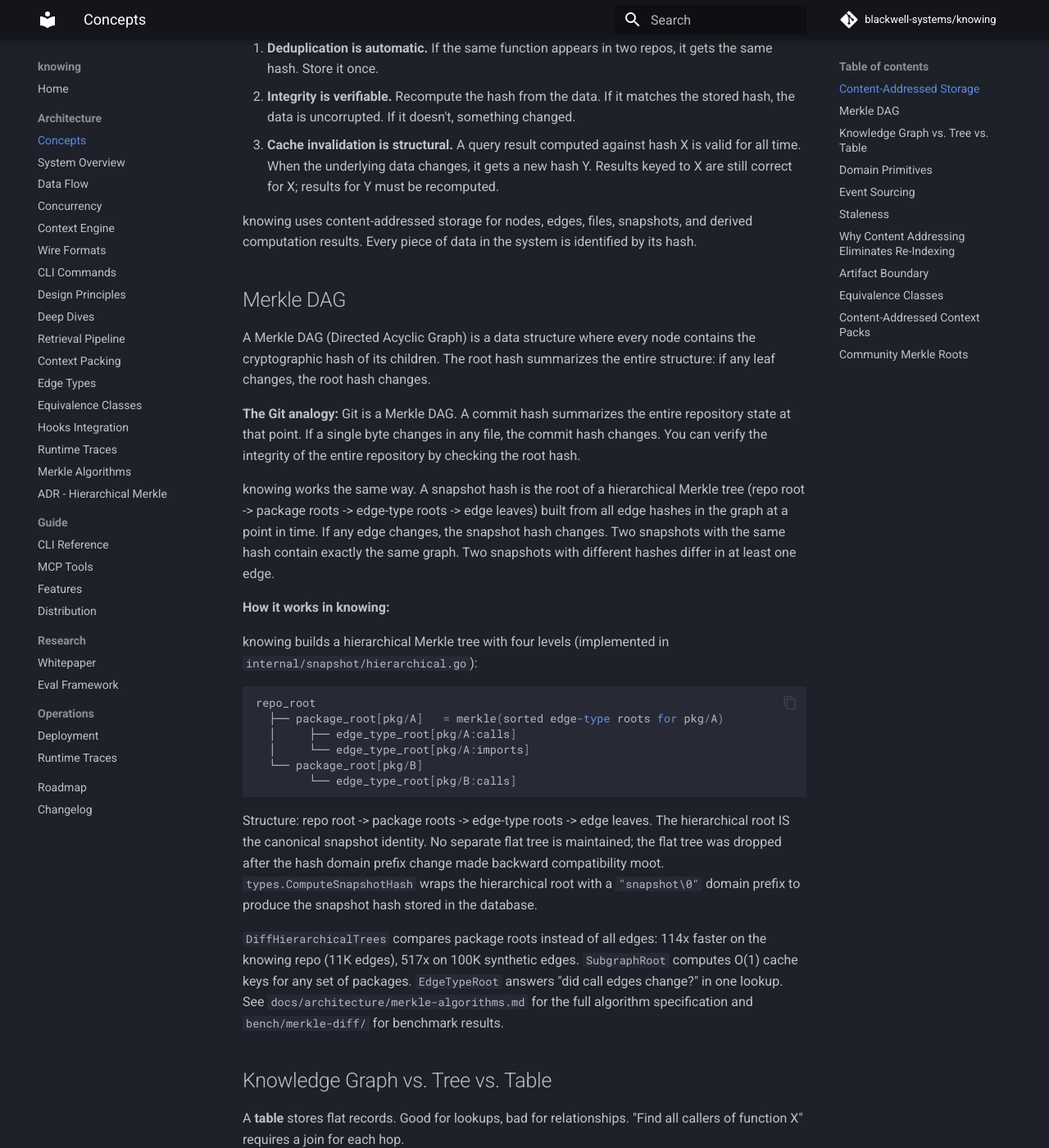
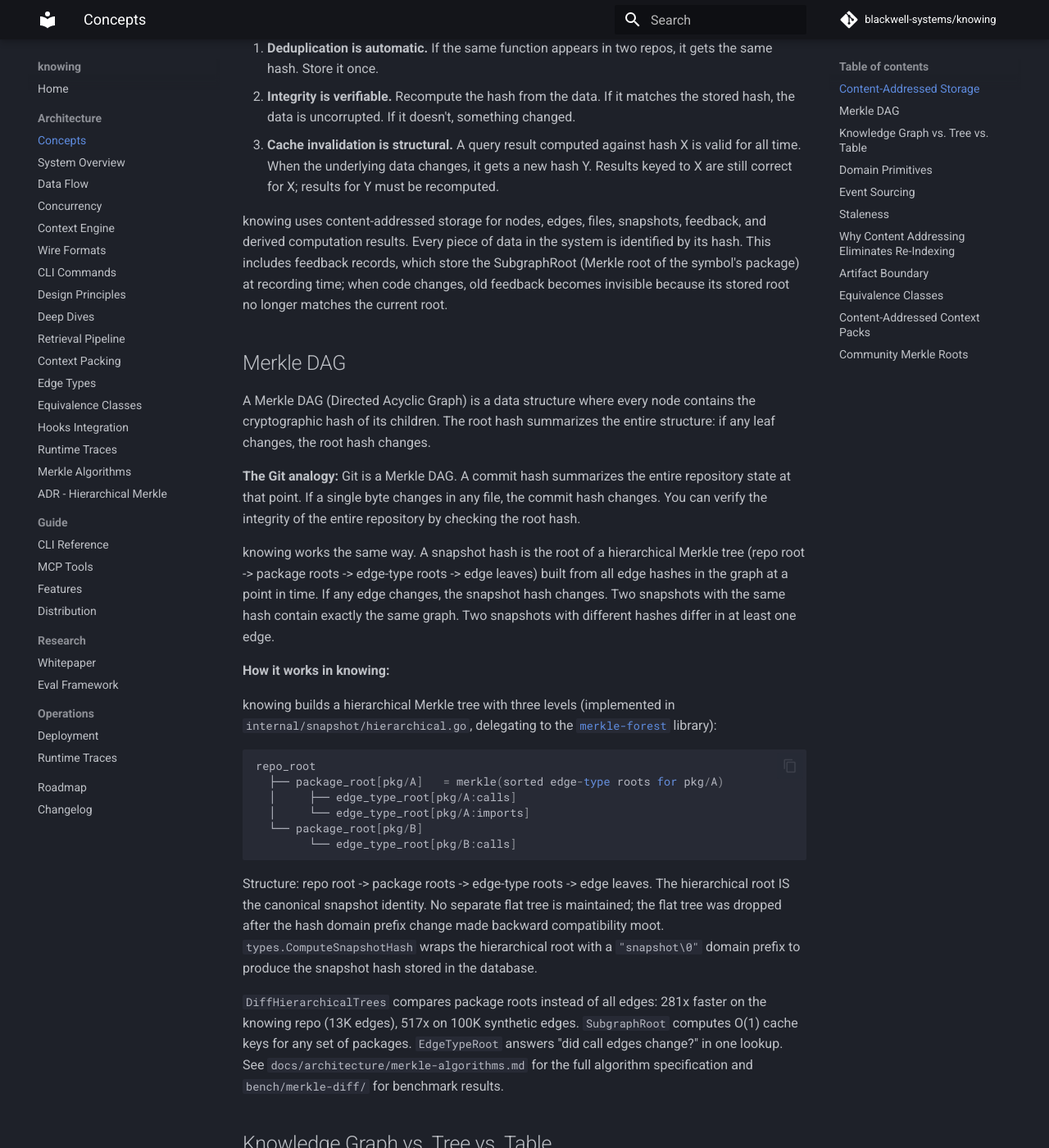
Before and after one commit to blackwell-systems/knowing, an MkDocs documentation site: the page built from docs/architecture/concepts.md, in a window 1280 px wide and 1400 px high, scrolled down 385 px. Shown: the whole window at 82% size. Built offline with MkDocs 1.6.1 and Material for MkDocs 9.7.7, drawn with Linux system fonts in a browser that asks for light colours; comment, search, counter and statistics services are not loaded; some of the changed text lies outside the part shown.

Commit message:
docs: update concepts.md with merkle-forest, generation numbers, feedback expiration

````diff
--- a/docs/architecture/concepts.md
+++ b/docs/architecture/concepts.md
@@ -12,7 +12,7 @@ This has three consequences:
 2. **Integrity is verifiable.** Recompute the hash from the data. If it matches the stored hash, the data is uncorrupted. If it doesn't, something changed.
 3. **Cache invalidation is structural.** A query result computed against hash X is valid for all time. When the underlying data changes, it gets a new hash Y. Results keyed to X are still correct for X; results for Y must be recomputed.
 
-knowing uses content-addressed storage for nodes, edges, files, snapshots, and derived computation results. Every piece of data in the system is identified by its hash.
+knowing uses content-addressed storage for nodes, edges, files, snapshots, feedback, and derived computation results. Every piece of data in the system is identified by its hash. This includes feedback records, which store the SubgraphRoot (Merkle root of the symbol's package) at recording time; when code changes, old feedback becomes invisible because its stored root no longer matches the current root.
 
 ## Merkle DAG
 
@@ -24,7 +24,7 @@ knowing works the same way. A snapshot hash is the root of a hierarchical Merkle
 
 **How it works in knowing:**
 
-knowing builds a hierarchical Merkle tree with four levels (implemented in `internal/snapshot/hierarchical.go`):
+knowing builds a hierarchical Merkle tree with three levels (implemented in `internal/snapshot/hierarchical.go`, delegating to the [`merkle-forest`](https://github.com/blackwell-systems/merkle-forest) library):
 
 ```
 repo_root
@@ -37,7 +37,7 @@ repo_root
 
 Structure: repo root -> package roots -> edge-type roots -> edge leaves. The hierarchical root IS the canonical snapshot identity. No separate flat tree is maintained; the flat tree was dropped after the hash domain prefix change made backward compatibility moot. `types.ComputeSnapshotHash` wraps the hierarchical root with a `"snapshot\0"` domain prefix to produce the snapshot hash stored in the database.
 
-`DiffHierarchicalTrees` compares package roots instead of all edges: 114x faster on the knowing repo (11K edges), 517x on 100K synthetic edges. `SubgraphRoot` computes O(1) cache keys for any set of packages. `EdgeTypeRoot` answers "did call edges change?" in one lookup. See `docs/architecture/merkle-algorithms.md` for the full algorithm specification and `bench/merkle-diff/` for benchmark results.
+`DiffHierarchicalTrees` compares package roots instead of all edges: 281x faster on the knowing repo (13K edges), 517x on 100K synthetic edges. `SubgraphRoot` computes O(1) cache keys for any set of packages. `EdgeTypeRoot` answers "did call edges change?" in one lookup. See `docs/architecture/merkle-algorithms.md` for the full algorithm specification and `bench/merkle-diff/` for benchmark results.
 
 ## Knowledge Graph vs. Tree vs. Table
 
````
Also changed, not shown: other parts of docs/architecture/concepts.md (+1 -1 lines).
